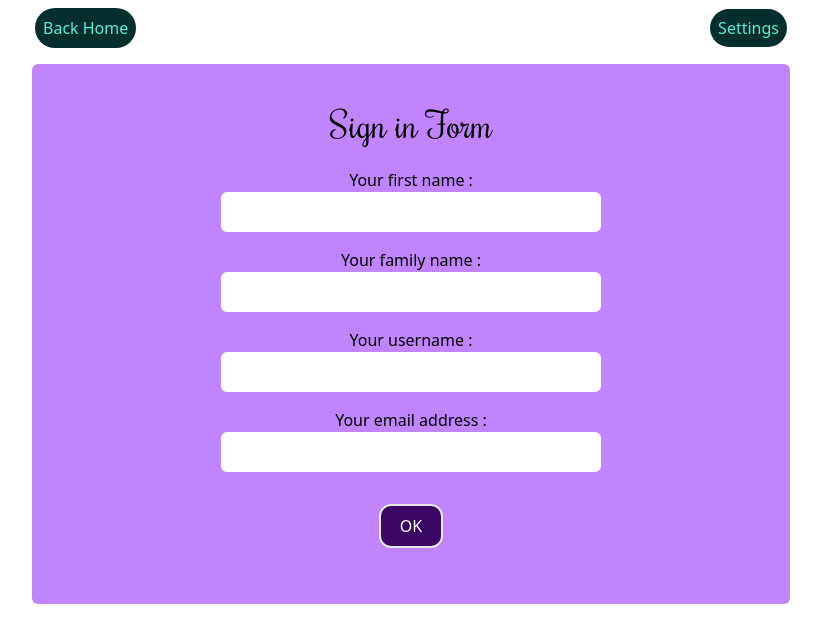
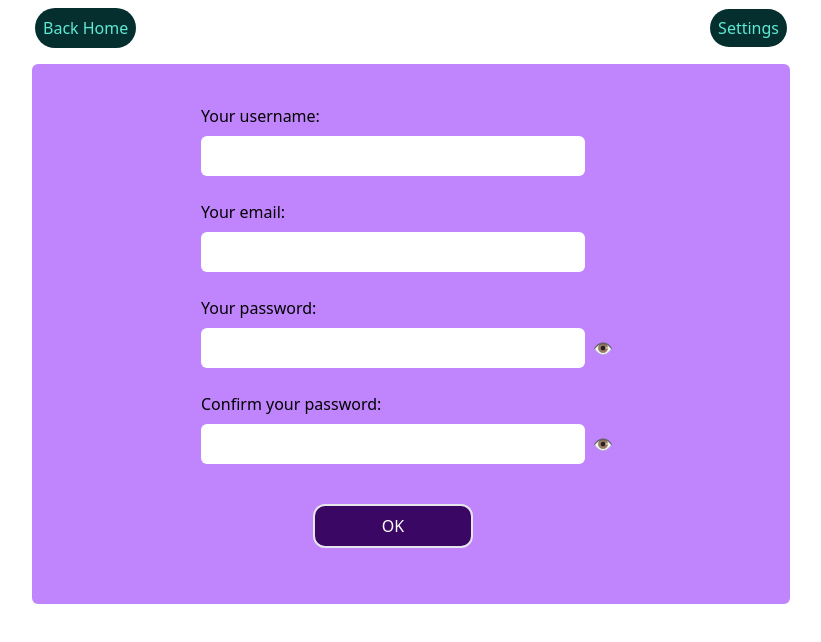
Before and after one commit to Sylvie-C/user_connection_MERN_project, a React (Vite) app in the folder frontend/: page /signin in a window 1280 px wide. Shown: the top 642 px of the page, without its empty margins (229-1050 px from the left). Built offline with nearby package versions, Linux system fonts and the light colour scheme.

Commit message:
signin form updates

```diff
--- /dev/null
+++ b/frontend/src/components/EyeIcon.jsx
@@ -0,0 +1,28 @@
+import { useState } from "react" ;
+
+
+export default function EyeIcon ( { eyeClicked } ) {
+
+  const [ eyeOpened , setOpen ] = useState (true) ;
+
+  let eyeIcon
+
+  if (eyeOpened) {
+    eyeIcon = String.fromCodePoint(128065) ;
+  }else{
+    eyeIcon = '\u25E1' ;
+  }
+
+  const openEye = () => {
+    setOpen (!eyeOpened) ;
+    eyeClicked(eyeOpened);
+  }
+
+  return (
+    <div>
+      <span onClick={ openEye } className="mx-2 hover:cursor-pointer">
+        { eyeIcon }
+      </span>
+    </div>
+  )
+}
--- a/frontend/src/components/Signin.jsx
+++ b/frontend/src/components/Signin.jsx
@@ -1,8 +1,43 @@
+import { useState } from "react" ;
 import { useNavigate } from "react-router-dom" ;
+
+import EyeIcon from "./EyeIcon";
 
 export default function Signin () {
 
+  const [ pwd01Visibility , setPwd01Visibility ] = useState (false) ;
+  const [ pwd02Visibility , setPwd02Visibility ] = useState (false) ;
   const navigate = useNavigate() ;
+
+  // display password on clic on eye icon (password hidden by default)
+  const showPassword01 = (value) => {
+    // if eye is closed, password is visible
+    if (value) {
+      setPwd01Visibility (true) ;
+    }else{
+      setPwd01Visibility (false) ;
+    }
+  }
+
+  const showPassword02 = (value) => {
+    let show ;
+
+    // if eye is closed, password is visible
+    if (value) {
+      setPwd02Visibility (true) ;
+    }else{
+      setPwd02Visibility (false) ;
+    }
+  }
+
+  // check if password confirmed (2 passwords identical)
+  const checkPwd = (pwd01 , pwd02) => {
+    pwd01 = pwd01.trim() ;
+    pwd02 = pwd02.trim() ;
+
+    if (pwd01 === pwd02) { return true }
+    else{ return false }
+  }
 
   // on form submit
   const handleSubmit = async (event) => {
@@ -10,13 +45,14 @@ export default function Signin () {
     event.preventDefault() ;
 
     const formDataObj = new FormData (event.target) ;
-    console.log (formDataObj) ;
 
+    const pwdConfirmed = checkPwd (formDataObj.get("pwd01") , formDataObj.get("pwd02")) ;
+
+    if (pwdConfirmed) {
       const data = {
-      name: formDataObj.get("name") ,
-      surname: formDataObj.get("surname") ,
         username: formDataObj.get("username") ,
         email: formDataObj.get("email") ,
+        password: pwdConfirmed
       }
 
       try {
@@ -40,34 +76,67 @@ export default function Signin () {
       catch (err) {
         console.error (err) ;
       }
+    }else{
+      alert("Passwords are not identical.") ;
+    }
   }
 
   return (
-    <div className="flex flex-col items-center p-2">
-      <form onSubmit={handleSubmit} className="w-full lg:w-3/5 pt-4 md:pt-10 pb-10 flex flex-col items-center bg-purple-400 rounded-md">
+    <div className="p-2">
+      <form onSubmit={handleSubmit} className="mx-auto w-full sm:w-3/5 pt-4 md:pt-10 pb-10 flex flex-col bg-purple-400 rounded-md">
+        <div className="mx-auto w-72 sm:w-fit sm:px-4">
+          <div className="flex flex-col mb-4">
+            <label htmlFor="username">Your username:</label>
+            <input
+              type="text"
+              name="username"
+              className="w-72 md:w-96 h-10 bg-white px-2 my-2 rounded-md"
+            />
+          </div>
 
-        <h1 className="font-heading text-4xl text-center mb-6">Sign in Form</h1>
-        <label htmlFor="name" >Your first name : </label>
-        <input type="text" name="name"
-          className="bg-white w-5/6 sm:w-3/6 p-2 rounded-md mb-4"
+          <div className="flex flex-col mb-4">
+            <label htmlFor="email">Your email:</label>
+            <input
+              required
+              type="email"
+              name="email"
+              className="w-72 md:w-96 h-10 bg-white px-2 my-2 rounded-md"
             />
+          </div>
 
-        <label htmlFor="surname" >Your family name : </label>
-        <input type="text" name="surname"
-          className="bg-white w-5/6 sm:w-3/6 p-2 rounded-md mb-4"
+          <div className="flex flex-col mb-4">
+            <label htmlFor="password">Your password:</label>
+            <div className="flex items-center">
+              <input
+                required
+                type= { pwd01Visibility ? "text" : "password" }
+                name="pwd01"
+                className="w-72 md:w-96 h-10 bg-white px-2 my-2 rounded-md"
               />
+              <EyeIcon eyeClicked={ showPassword01 }/>
+            </div>
+          </div>
 
-        <label htmlFor="username" >Your username : </label>
-        <input type="text" name="username"
-          className="bg-white w-5/6 sm:w-3/6 p-2 rounded-md mb-4"
+          <div className="flex flex-col mb-4">
+            <label htmlFor="pwd-confirm">Confirm your password:</label>
+            <div className="flex items-center">
+              <input
+                required
+                type= { pwd02Visibility ? "text" : "password" }
+                name="pwd02"
+                className="w-72 md:w-96 h-10 bg-white px-2 my-2 rounded-md"
               />
+              <EyeIcon eyeClicked={ showPassword02 }/>
+            </div>
+          </div>
 
-        <label htmlFor="email" >Your email address : </label>
-        <input type="text" name="email" required
-          className="bg-white w-5/6 sm:w-3/6 p-2 rounded-md mb-4"
-        />
-
-        <button type="submit" className="w-3/12 lg:w-1/12 text-white bg-purple-950 p-2 m-4 inline-block rounded-xl transition hover:bg-white hover:border-purple-950 border-2 hover:text-purple-950 duration-300">OK</button>
+          <div className="w-72 md:w-96 flex justify-center">
+          <button type="submit"
+            className="w-40 text-white bg-purple-950 p-2 m-4 inline-block rounded-xl transition hover:bg-white hover:border-purple-950 border-2 hover:text-purple-950 duration-300">
+              OK
+          </button>
+        </div>
+        </div>
       </form>
     </div>
   )
```
Lines whose indentation alone changed are shown as unchanged.
